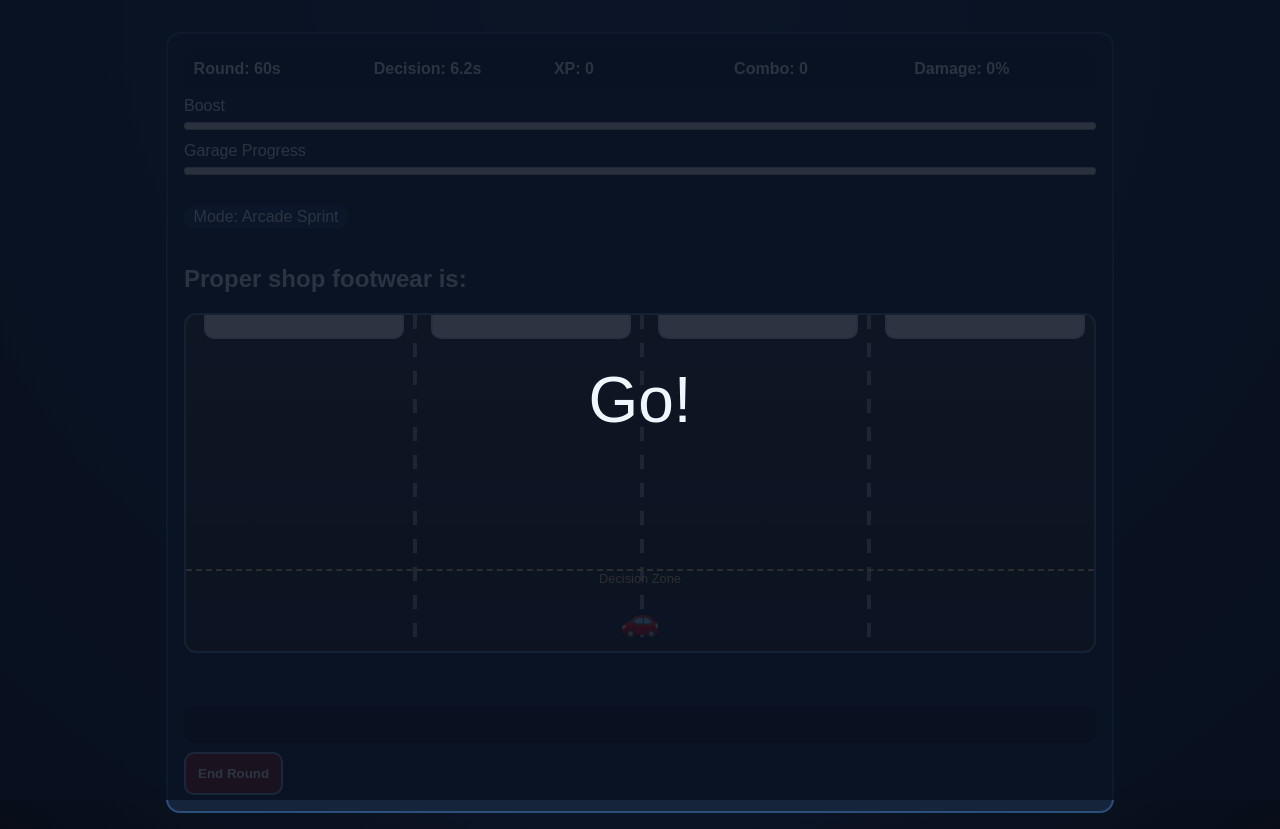
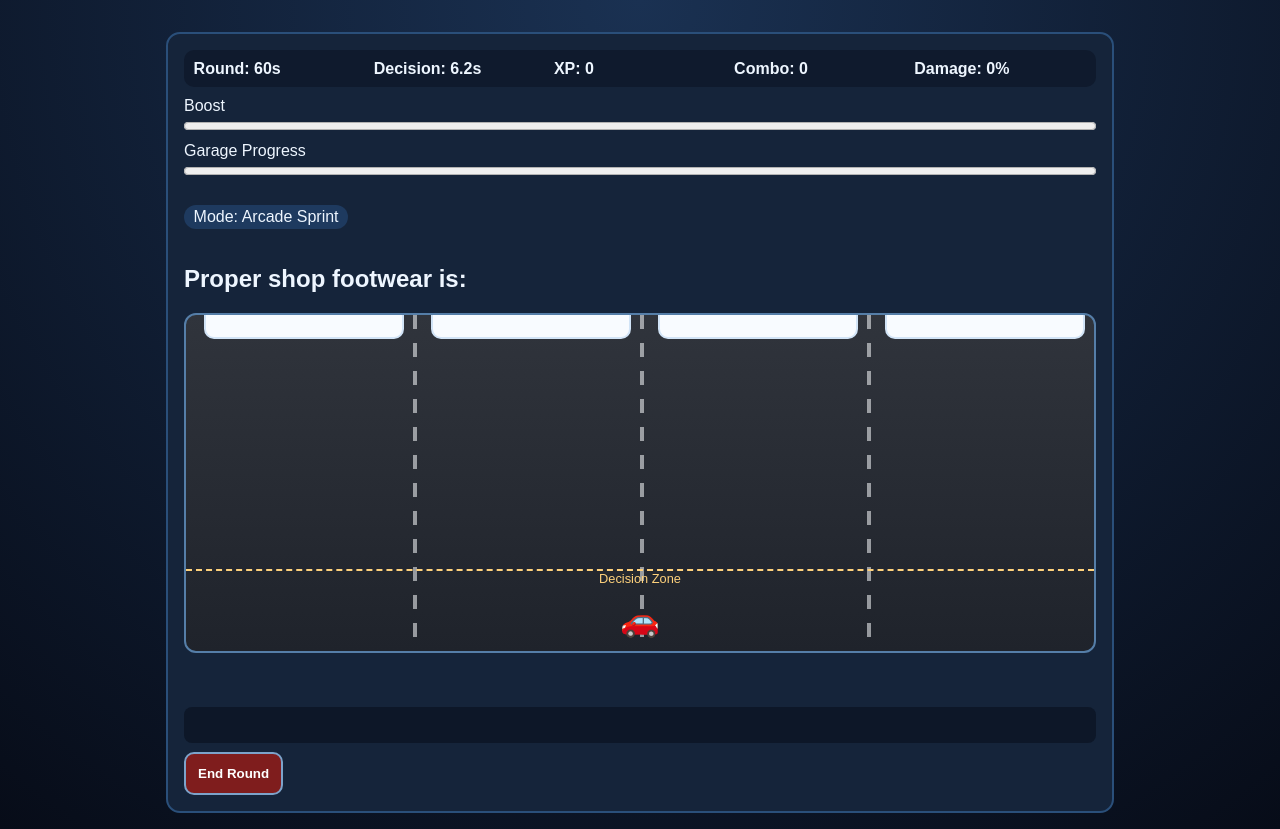
Before and after one commit to bradklimkowski/auto-shop-diagnostic-dash, a plain HTML site: page index.html in a window 1280 px wide. Both pictures are taken after a click on the button "Start Run". Drawn offline with Linux system fonts and the light colour scheme.

Commit message:
Ensure countdown overlay hides

```diff
--- a/styles.css
+++ b/styles.css
@@ -14,7 +14,7 @@
 .lane-card:hover{transform:scale(1.02)}.lane-0{left:2%}.lane-1{left:27%}.lane-2{left:52%}.lane-3{left:77%}
 .player-car{position:absolute;bottom:12px;left:50%;transform:translateX(-50%);font-size:2rem}
 .feedback{min-height:2.2rem;margin:.6rem 0;padding:.5rem;border-radius:8px;background:#0d1728}.feedback.good{border:1px solid var(--good)}.feedback.bad{border:1px solid var(--bad)}
-.callout{height:1.4rem;color:#ffd27c;font-weight:700}.countdown{position:absolute;inset:0;display:grid;place-items:center;font-size:4rem;background:#091120d9;z-index:4}
+.callout{height:1.4rem;color:#ffd27c;font-weight:700}.countdown{position:absolute;inset:0;display:grid;place-items:center;font-size:4rem;background:#091120d9;z-index:4}.countdown.hidden{display:none}
 .correct-pop{animation:pop .3s}.wrong-shake{animation:shake .28s}.flash-red{animation:flash .3s}.share{background:#0c172a;padding:.7rem;border-radius:8px;white-space:pre-wrap}
 .actions{display:flex;gap:.5rem;flex-wrap:wrap}
 @keyframes pop{50%{transform:scale(1.12)}} @keyframes shake{25%{transform:translateX(-6px)}75%{transform:translateX(6px)}} @keyframes flash{from{background:#5c1111}to{background:transparent}}
```
